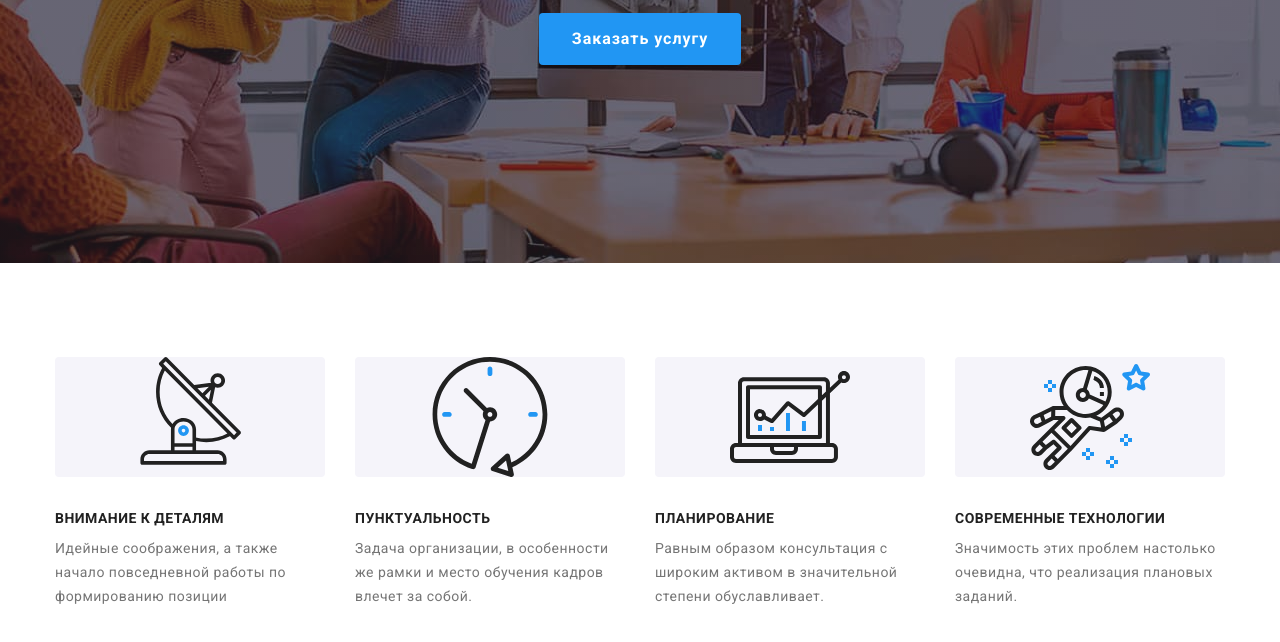
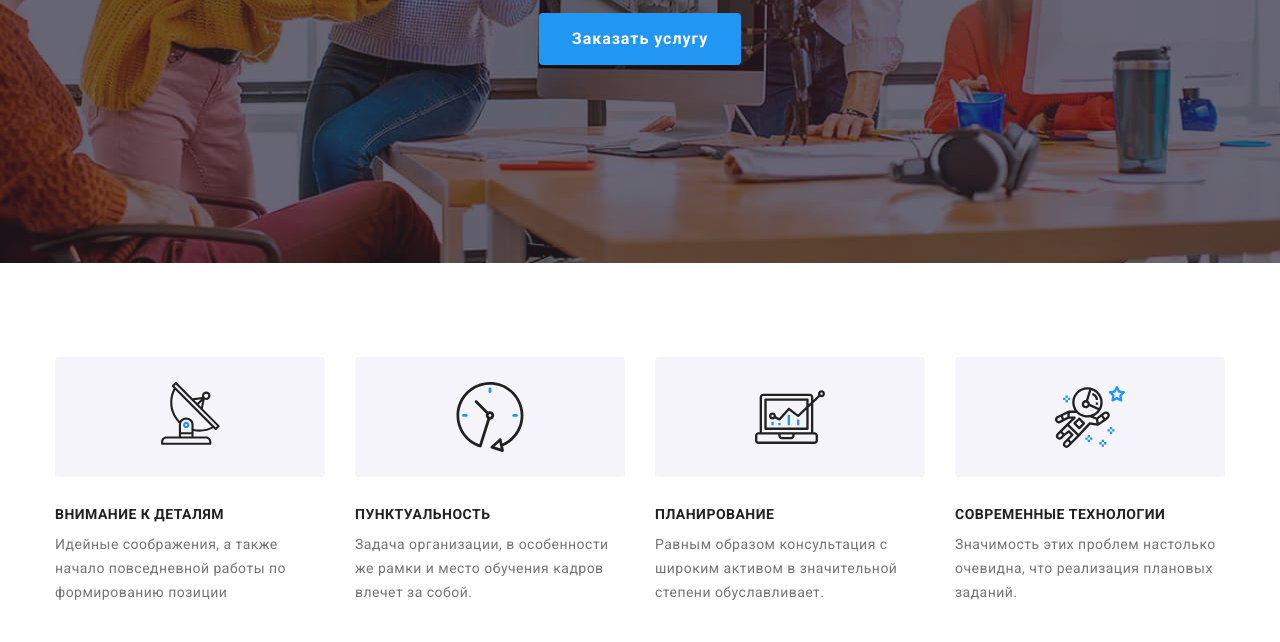
Before and after one commit to Maksi16/goit-markup-hw-04, a plain HTML site: page index.html in a window 1280 px wide. Shown: the part 420-1062 px from the top of the page. Drawn offline with nearby package versions, Linux system fonts and the light colour scheme.

Commit message:
Исправляет ошибки

```diff
--- a/css/styels.css
+++ b/css/styels.css
@@ -180,10 +180,15 @@ img {
 .features-item:not(:last-child) {
   margin-right: 30px;
 }
-.features-icon {
+.features-icon-box {
+  display: flex;
+  justify-content: center;
+  align-items: center;
   margin-bottom: 30px;
   background-color: #f5f4fa;
   border-radius: 4px;
+  width: 270px;
+  height: 120px;
 }
 .features-h {
   margin-bottom: 10px;
--- a/index.html
+++ b/index.html
@@ -24,7 +24,7 @@
         <nav class="nav">
           <a class="logo link" href="./index.html"><span class="logo-web">Web</span>Studio</a>
           <ul class="nav-list list">
-            <li class="nav-item"><a class="nav-link link" href="./studio.html">Студия</a></li>
+            <li class="nav-item"><a class="nav-link link" href="./index.html">Студия</a></li>
             <li class="nav-item">
               <a class="nav-link link" href="./portfolio.html">Портфолио</a>
             </li>
@@ -67,9 +67,10 @@
           <ul class="features-list list">
             <li class="features-item icon-antenna">
               <h3 class="features-h">
-                <svg class="features-icon" width="270" height="120">
+                <div class="features-icon-box">
+                <svg class="features-icon" width="70" height="70">
                   <use href="./images/icon/icon.svg#icon-antenna"></use></svg
-                >Внимание к деталям
+                ></div>Внимание к деталям
               </h3>
               <p class="features-text">
                 Идейные соображения, а также начало повседневной работы по формированию позиции
@@ -77,9 +78,10 @@
             </li>
             <li class="features-item icon-clock">
               <h3 class="features-h">
-                <svg class="features-icon" width="270" height="120">
+                <div class="features-icon-box">
+                <svg class="features-icon" width="70" height="70">
                   <use href="./images/icon/icon.svg#icon-clock"></use></svg
-                >Пунктуальность
+                ></div>Пунктуальность
               </h3>
               <p class="features-text">
                 Задача организации, в особенности же рамки и место обучения кадров влечет за собой.
@@ -87,9 +89,10 @@
             </li>
             <li class="features-item icon-diagram">
               <h3 class="features-h">
-                <svg class="features-icon" width="270" height="120">
+                <div class="features-icon-box">
+                <svg class="features-icon" width="70" height="70">
                   <use href="./images/icon/icon.svg#icon-diagram"></use></svg
-                >Планирование
+                ></div>Планирование
               </h3>
               <p class="features-text">
                 Равным образом консультация с широким активом в значительной степени обуславливает.
@@ -97,9 +100,10 @@
             </li>
             <li class="features-item icon-astronaut">
               <h3 class="features-h">
-                <svg class="features-icon" width="270" height="120">
+                <div class="features-icon-box">
+                <svg class="features-icon" width="70" height="70">
                   <use href="./images/icon/icon.svg#icon-astronaut"></use></svg
-                >Современные технологии
+                ></div>Современные технологии
               </h3>
               <p class="features-text">
                 Значимость этих проблем настолько очевидна, что реализация плановых заданий.
```
